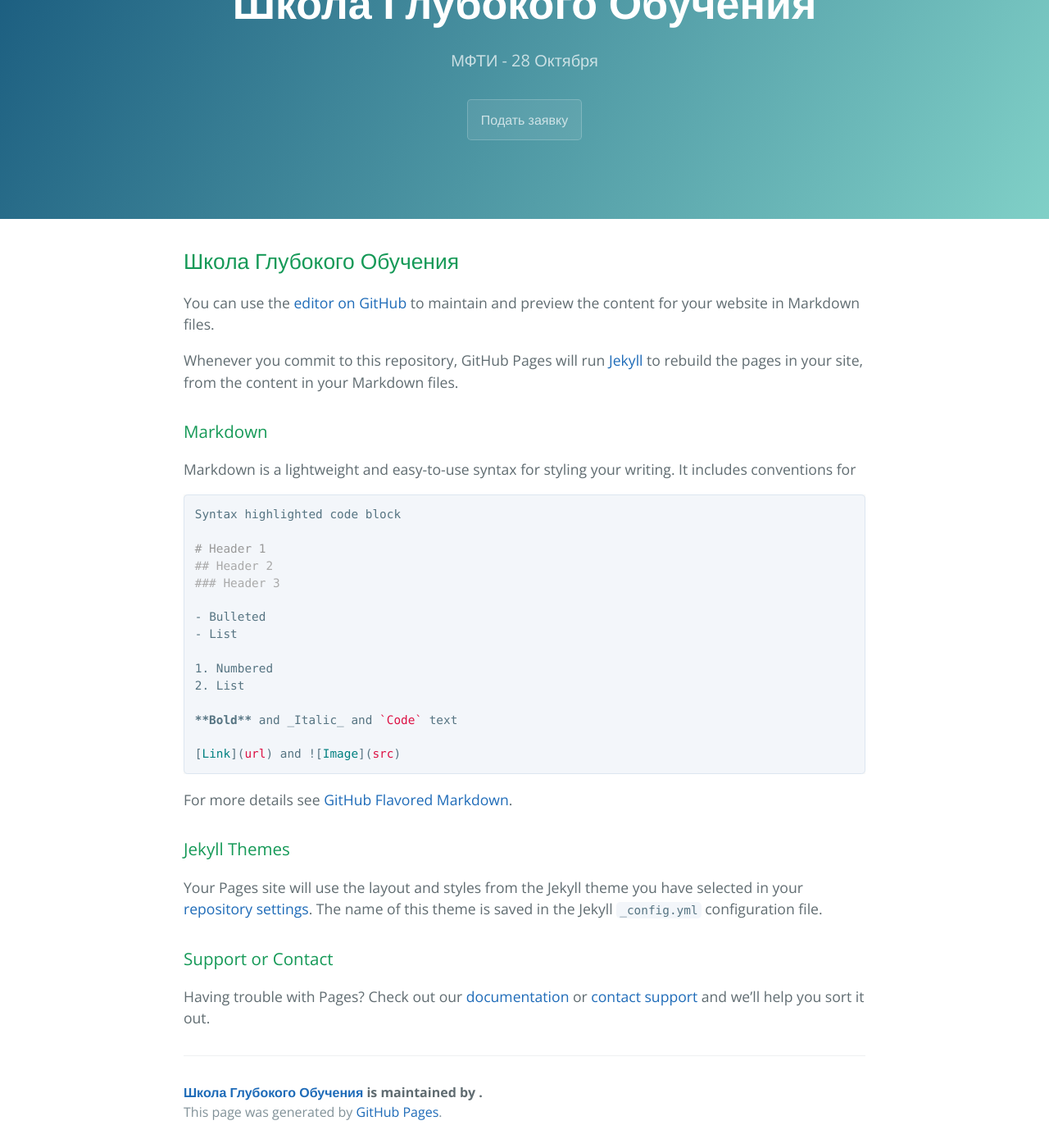
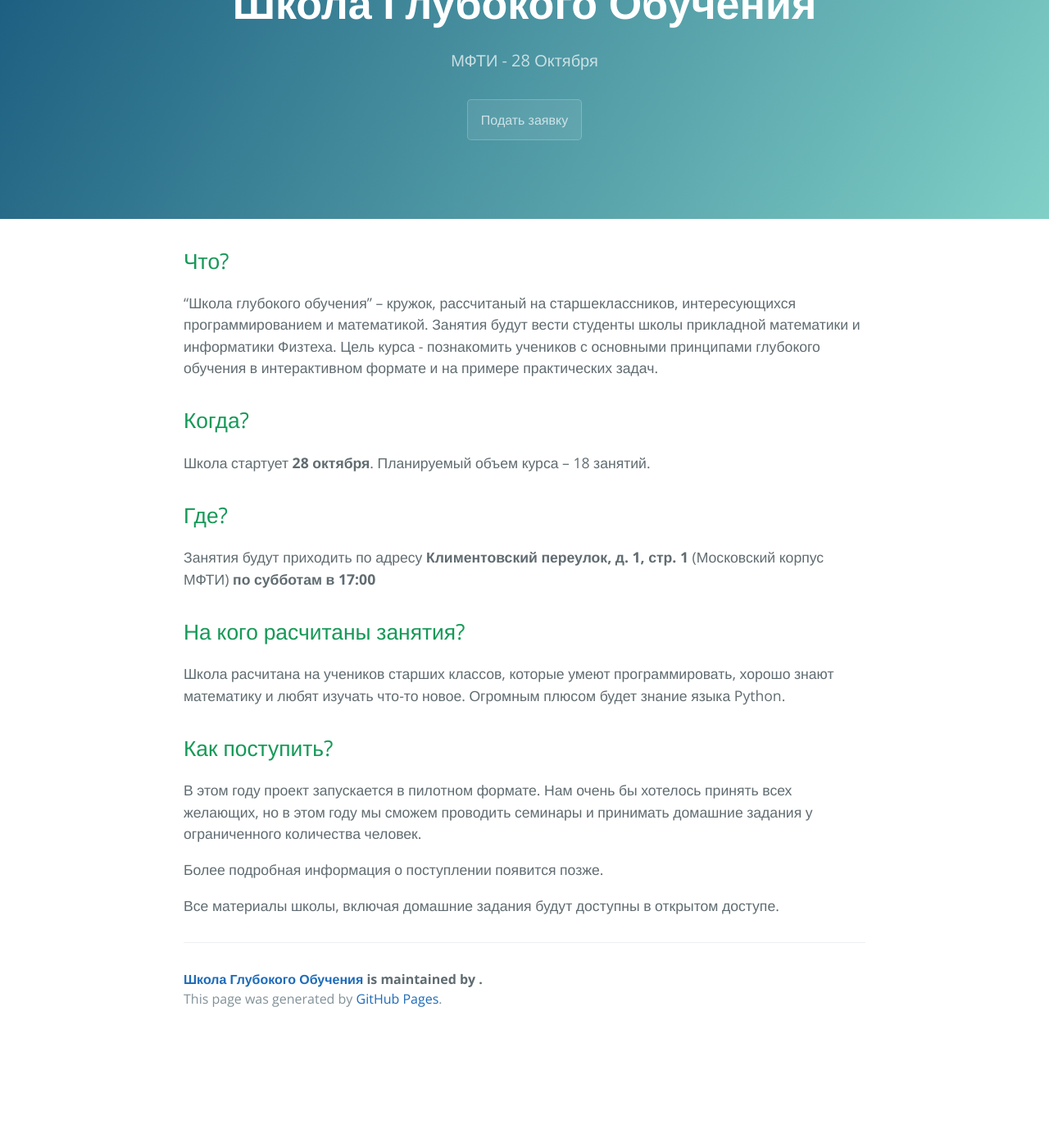
Before and after one commit to IKholopov/ikholopov.github.io, a Jekyll site: the page built from index.md, in a window 1280 px wide and 1400 px high, scrolled down 250 px. Shown: the whole window at 82% size. Built offline with Jekyll 4.4.1, drawn with Linux system fonts in a browser that asks for light colours; our own code applies the rules of GitHub Pages for plain Markdown files; after the commit the page ends 1512 px from its top, so only the background shows below that.

Commit message:
Updated content

````diff
--- a/index.md
+++ b/index.md
@@ -1,37 +1,23 @@
-## Школа Глубокого Обучения
+## Что?
 
-You can use the [editor on GitHub](https://github.com/IKholopov/ikholopov.github.io/edit/master/index.md) to maintain and preview the content for your website in Markdown files.
+“Школа глубокого обучения” -- кружок, рассчитаный на старшеклассников, интересующихся программированием и математикой. Занятия будут вести студенты школы прикладной математики и информатики Физтеха. Цель курса - познакомить учеников с основными принципами глубокого обучения в интерактивном формате и на примере практических задач.
 
-Whenever you commit to this repository, GitHub Pages will run [Jekyll](https://jekyllrb.com/) to rebuild the pages in your site, from the content in your Markdown files.
+## Когда?
 
-### Markdown
+Школа стартует **28 октября**. Планируемый объем курса -- 18 занятий.
 
-Markdown is a lightweight and easy-to-use syntax for styling your writing. It includes conventions for
+## Где?
 
-```markdown
-Syntax highlighted code block
+Занятия будут приходить по адресу **Климентовский переулок, д. 1, стр. 1** (Московский корпус МФТИ) **по субботам в 17:00**
 
-# Header 1
-## Header 2
-### Header 3
+## На кого расчитаны занятия?
 
-- Bulleted
-- List
+Школа расчитана на учеников старших классов, которые умеют программировать, хорошо знают математику и любят изучать что-то новое. Огромным плюсом будет знание языка Python.
 
-1. Numbered
-2. List
+## Как поступить?
 
-**Bold** and _Italic_ and `Code` text
+В этом году проект запускается в пилотном формате. Нам очень бы хотелось принять всех желающих, но в этом году мы сможем проводить семинары и принимать домашние задания у ограниченного количества человек.
 
-[Link](url) and ![Image](src)
-```
+Более подробная информация о поступлении появится позже.
 
-For more details see [GitHub Flavored Markdown](https://guides.github.com/features/mastering-markdown/).
-
-### Jekyll Themes
-
-Your Pages site will use the layout and styles from the Jekyll theme you have selected in your [repository settings](https://github.com/IKholopov/ikholopov.github.io/settings). The name of this theme is saved in the Jekyll `_config.yml` configuration file.
-
-### Support or Contact
-
-Having trouble with Pages? Check out our [documentation](https://help.github.com/categories/github-pages-basics/) or [contact support](https://github.com/contact) and we’ll help you sort it out.
+Все материалы школы, включая домашние задания будут доступны в открытом доступе.
````
